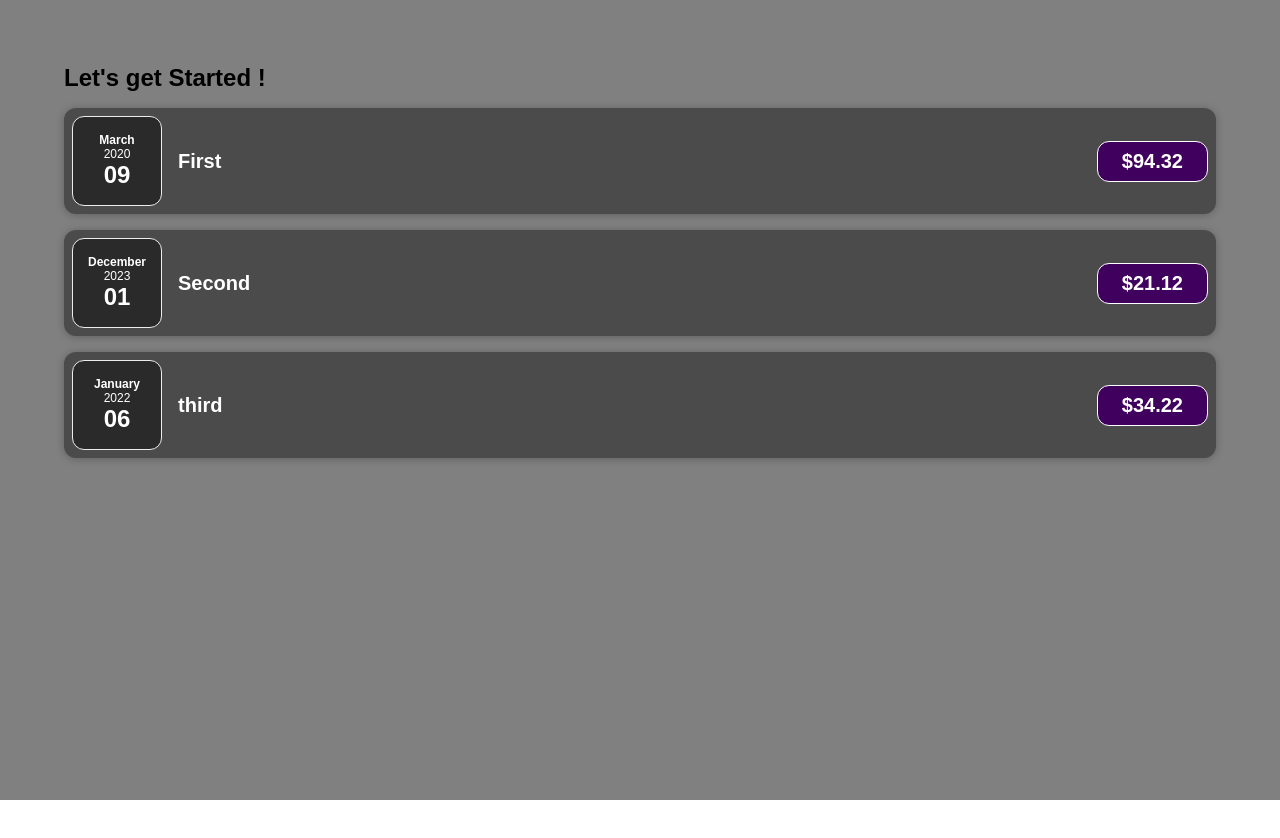
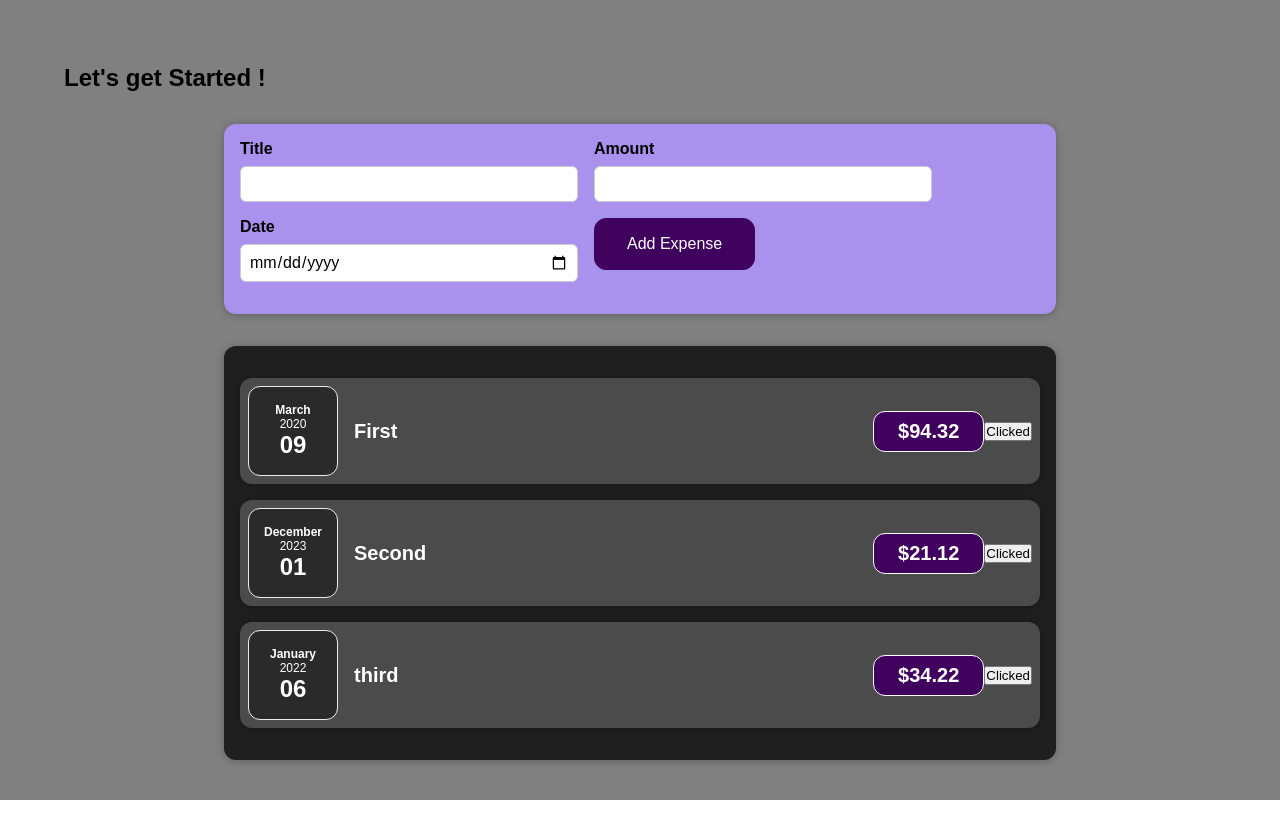
Before and after one commit to wahab315/Expense_List, a React (Create React App) app: page / in a window 1280 px wide. Shown: the top 838 px of the page. Before the commit the page ends 800 px from the top, so only its background shows below. Built offline with nearby package versions, Linux system fonts and the light colour scheme.

Commit message:
new code

```diff
--- a/src/App.js
+++ b/src/App.js
@@ -1,5 +1,5 @@
 import "./App.css";
-import { ExpenseItem, Expenses } from "./components";
+import { ExpenseItem, Expenses, NewExpense } from "./components";
 
 function App() {
   const expenses = [
@@ -43,6 +43,7 @@
             amount={expenses[2].amount}
             date={expenses[2].date}
           /> */}
+          <NewExpense />
           <Expenses items={expenses} />
         </div>
       </div>
--- a/src/components/ExpenseItem/ExpenseItem.jsx
+++ b/src/components/ExpenseItem/ExpenseItem.jsx
@@ -1,18 +1,26 @@
-import React from "react";
+import React, { useState } from "react";
 
 import "./ExpenseItem.css";
 import ExpenseDate from "../expenseDate/ExpenseDate";
 import Card from "../card/Card";
 
 const ExpenseItem = (props) => {
+  // let title = props.title;
+  const [title, setTitle] = useState(props.title);
+  const clickHandler = () => {
+    // title = "Uppdate !";
+    setTitle("Updated !");
+    console.log(title);
+  };
   return (
     <>
       <Card className="expense-item">
         <ExpenseDate date={props.date} />
         <div className="expense-item__description">
-          <h2>{props.title}</h2>
+          <h2>{title}</h2>
           <div className="expense-item__price">${props.amount}</div>
         </div>
+        <button onClick={clickHandler}> Clicked</button>
       </Card>
     </>
   );
--- a/src/components/expenses/Expenses.jsx
+++ b/src/components/expenses/Expenses.jsx
@@ -1,10 +1,12 @@
 import React from "react";
+import "./Expenses.css";
 import ExpenseItem from "../expenseItem/ExpenseItem";
+import Card from "../card/Card";
 
 const Expenses = (props) => {
   return (
     <>
-      <div className="expenses">
+      <Card className="expenses">
         <ExpenseItem
           title={props.items[0].title}
           amount={props.items[0].amount}
@@ -20,7 +22,7 @@
           amount={props.items[2].amount}
           date={props.items[2].date}
         />
-      </div>
+      </Card>
     </>
   );
 };
--- a/src/components/index.js
+++ b/src/components/index.js
@@ -1,2 +1,3 @@
 export { default as ExpenseItem } from "./expenseItem/ExpenseItem";
 export { default as Expenses } from "./expenses/Expenses";
+export { default as NewExpense } from "./newExpense/NewExpense";
--- /dev/null
+++ b/src/components/newExpense/NewExpense.css
@@ -0,0 +1,71 @@
+.new-expense__controls {
+  display: flex;
+  flex-wrap: wrap;
+  gap: 1rem;
+  margin-bottom: 1rem;
+  text-align: left;
+}
+
+.new-expense__control label {
+  font-weight: bold;
+  margin-bottom: 0.5rem;
+  display: block;
+}
+
+.new-expense__control input {
+  font: inherit;
+  padding: 0.5rem;
+  border-radius: 6px;
+  border: 1px solid #ccc;
+  width: 20rem;
+  max-width: 100%;
+}
+
+.new-expense__actions {
+  text-align: right;
+}
+
+
+
+
+/*  new Expense Form */
+
+
+.new-expense {
+    background-color: #a892ee;
+    padding: 1rem;
+    margin: 2rem auto;
+    width: 50rem;
+    max-width: 95%;
+    border-radius: 12px;
+    text-align: center;
+    box-shadow: 0 1px 8px rgba(0, 0, 0, 0.25);
+  }
+
+  .new-expense button {
+    font: inherit;
+    cursor: pointer;
+    padding: 1rem 2rem;
+    border: 1px solid #40005d;
+    background-color: #40005d;
+    color: white;
+    border-radius: 12px;
+    margin-right: 1rem;
+  }
+
+  .new-expense button:hover,
+  .new-expense button:active {
+    background-color: #510674;
+    border-color: #510674;
+  }
+
+  .new-expense button.alternative {
+    color: #220131;
+    border-color: transparent;
+    background-color: transparent;
+  }
+
+  .new-expense button.alternative:hover,
+  .new-expense button.alternative:active {
+    background-color: #ddb3f8;
+  }
--- /dev/null
+++ b/src/components/newExpense/NewExpense.jsx
@@ -0,0 +1,14 @@
+import React from "react";
+import ExpenseForm from "../../expenseForm/ExpenseForm";
+import "./NewExpense.css";
+const NewExpense = () => {
+  return (
+    <>
+      <div className="new-expense">
+        <ExpenseForm />
+      </div>
+    </>
+  );
+};
+
+export default NewExpense;
--- /dev/null
+++ b/src/expenseForm/ExpenseForm.jsx
@@ -0,0 +1,29 @@
+import React from "react";
+
+const ExpenseForm = () => {
+  return (
+    <>
+      <form>
+        <div className="new-expense__controls">
+          <div className="new-expense__control">
+            <label htmlFor="">Title</label>
+            <input type="text" />
+          </div>
+          <div className="new-expense__control">
+            <label htmlFor="">Amount</label>
+            <input type="text" min="0.01" step="0.01" />
+          </div>
+          <div className="new-expense__control">
+            <label htmlFor="">Date</label>
+            <input type="date" min="2019-01-01" max="2022-12-31" />
+          </div>
+          <div className="new-expense__actions">
+            <button>Add Expense</button>
+          </div>
+        </div>
+      </form>
+    </>
+  );
+};
+
+export default ExpenseForm;
```
Also changed, not shown: src/expenseForm/ExpenseForm.css (added).
